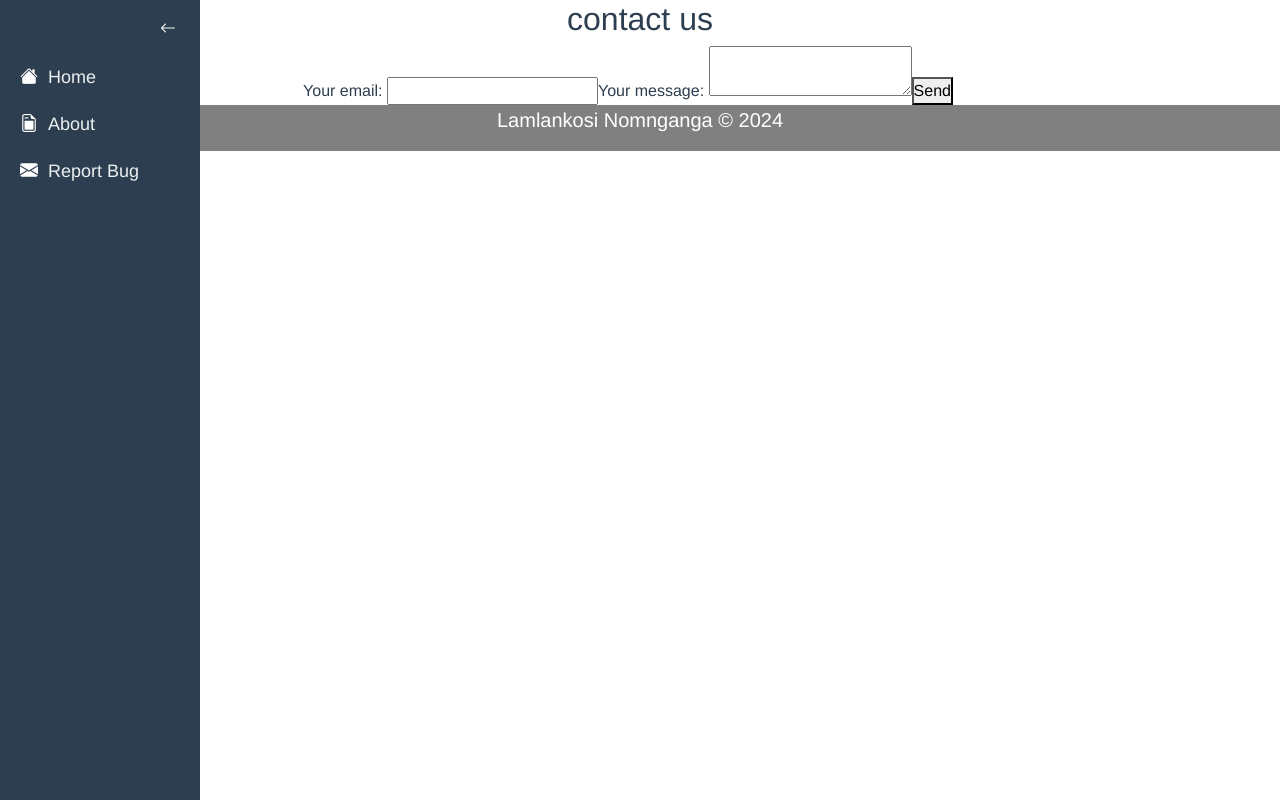
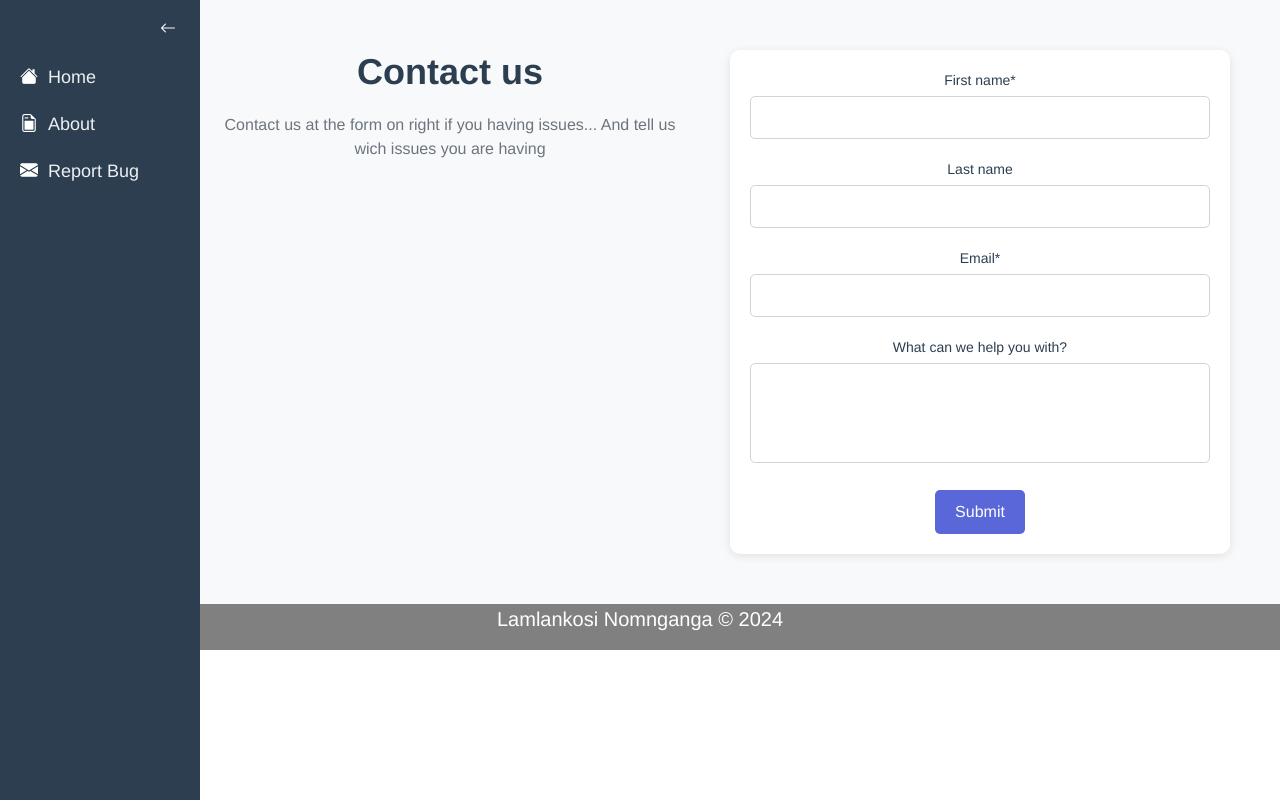
Before and after one commit to lamlankosi/Capstone, a Vue app: page /report in a window 1280 px wide. Built offline with nearby package versions, Linux system fonts and the light colour scheme; what vue3-cookies would draw is missing.

Commit message:
Report to Us Page

```diff
--- a/src/views/ReportView.vue
+++ b/src/views/ReportView.vue
@@ -1,34 +1,128 @@
 <template>
-  <div class="container-fluid">
-    <div class="row">
-        <h2>contact us</h2>
-        <div class="row">
-          <form
-                action="https://formspree.io/f/xblrwvkb"
-                method="POST"
-              >
-                <label>
-                  Your email:
-                  <input type="email" name="email">
-                </label>
-                <label>
-                  Your message:
-                  <textarea name="message"></textarea>
-                </label>
-
-                <button type="submit">Send</button>
-              </form>
+  <div class="contact-us-container">
+    <div class="content">
+     <h2>Contact us</h2>
+      <p>Contact us at the form on right if you having issues... And tell us wich issues you are having</p>
+    </div>
+    <div class="form-container">
+      <form
+        action="https://formspree.io/f/xblrwvkb"
+        method="POST"
+      >
+        <div class="form-group">
+          <label for="first-name">First name*</label>
+          <input type="text" id="first-name" name="first-name" required>
         </div>
+        <div class="form-group">
+          <label for="last-name">Last name</label>
+          <input type="text" id="last-name" name="last-name">
+        </div>
+        <div class="form-group">
+          <label for="email">Email*</label>
+          <input type="email" id="email" name="email" required>
+        </div>
+        <div class="form-group">
+          <label for="message">What can we help you with?</label>
+          <textarea id="message" name="message"></textarea>
+        </div>
+        <button type="submit" class="submit-btn">Submit</button>
+      </form>
     </div>
   </div>
 </template>
 
 <script>
 export default {
-
 }
 </script>
 
-<style>
+<style scoped>
+.contact-us-container {
+  display: flex;
+  flex-direction: row;
+  justify-content: space-between;
+  padding: 50px;
+  padding-left: 220px;
+  background-color: #f8f9fa;
+}
 
+.content {
+  flex: 1;
+  padding-right: 50px;
+}
+
+h2 {
+  font-size: 36px;
+  font-weight: bold;
+  margin-bottom: 20px;
+}
+
+p {
+  font-size: 16px;
+  color: #6c757d;
+}
+
+.department-email {
+  color: #007bff;
+  text-decoration: underline;
+}
+
+.form-container {
+  flex: 1;
+  background-color: white;
+  border-radius: 10px;
+  padding: 20px;
+  box-shadow: 0 2px 10px rgba(0, 0, 0, 0.1);
+}
+
+.form-group {
+  margin-bottom: 20px;
+}
+
+label {
+  display: block;
+  margin-bottom: 5px;
+  font-size: 14px;
+}
+
+input[type="text"],
+input[type="email"],
+textarea {
+  width: 100%;
+  padding: 10px;
+  border: 1px solid #ced4da;
+  border-radius: 5px;
+  font-size: 14px;
+}
+
+textarea {
+  height: 100px;
+  resize: none;
+}
+
+.submit-btn {
+  background-color: #5a67d8;
+  color: white;
+  padding: 10px 20px;
+  border: none;
+  border-radius: 5px;
+  font-size: 16px;
+  cursor: pointer;
+}
+
+.submit-btn:hover {
+  background-color: #4c51bf;
+}
+
+@media (max-width: 768px) {
+  .contact-us-container {
+    flex-direction: column;
+    padding-left: 20px;
+  }
+
+  .content {
+    padding-right: 0;
+    margin-bottom: 20px;
+  }
+}
 </style>
```
